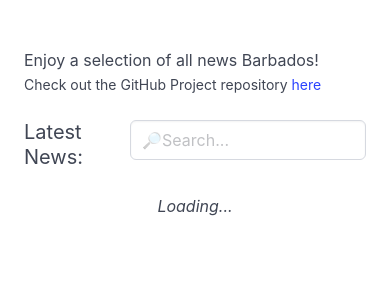
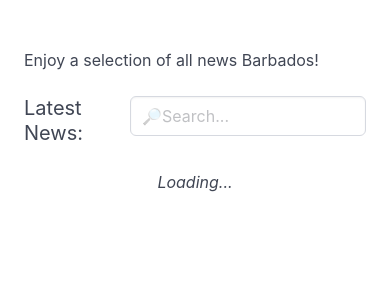
Before and after one commit to IsaiahSama/BajanInsider, a Flask app: template app/templates/index.html in a window 390 px wide. Shown: the part 36-336 px from the top of the page. Run offline with Flask 3, Linux system fonts and the light colour scheme; the template is opened without the code that fills it, so the values that code supplies are empty.

Commit message:
Will now hide certain elements on mobile

```diff
--- a/app/templates/index.html
+++ b/app/templates/index.html
@@ -8,7 +8,7 @@
 
 <div class="content">
 	<p class="content">Enjoy a selection of all news Barbados! <br>
-		<small class="content">Check out the GitHub Project repository <a
+		<small class="content is-hidden-touch">Check out the GitHub Project repository <a
 				href="https://github.com/IsaiahSama/BajanInsider">here</a></small>
 	</p>
 </div>
--- a/app/templates/partials/news_entry.html
+++ b/app/templates/partials/news_entry.html
@@ -6,7 +6,7 @@
 		<div class="content">
 			{{ entry.content }}
 		</div>
-		<div class="content">
+		<div class="content is-hidden-touch">
 			Date Scraped: {{ entry.date_scraped }}
 		</div>
 	</div>
```
